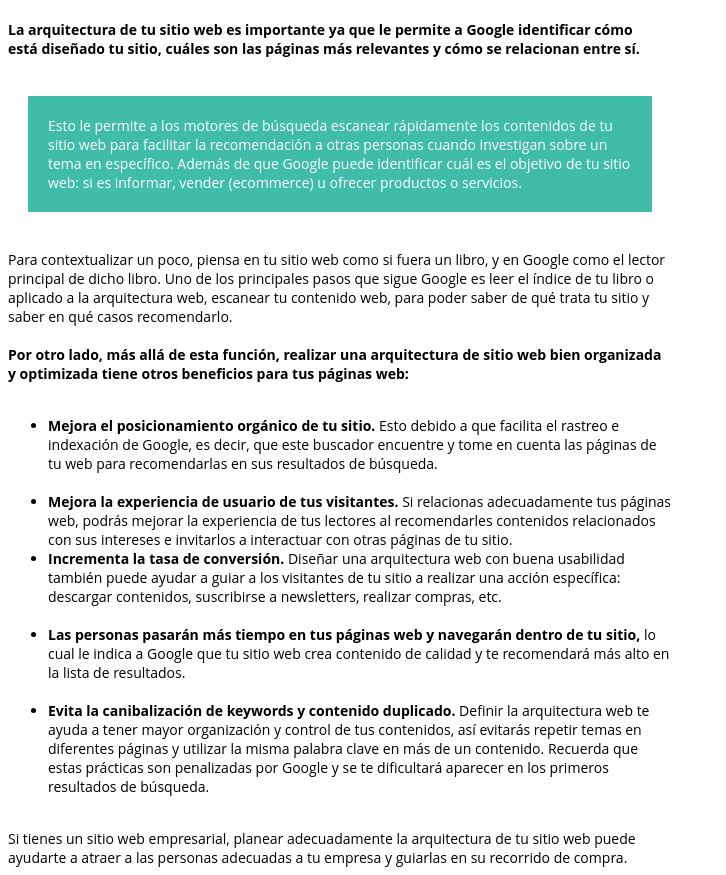
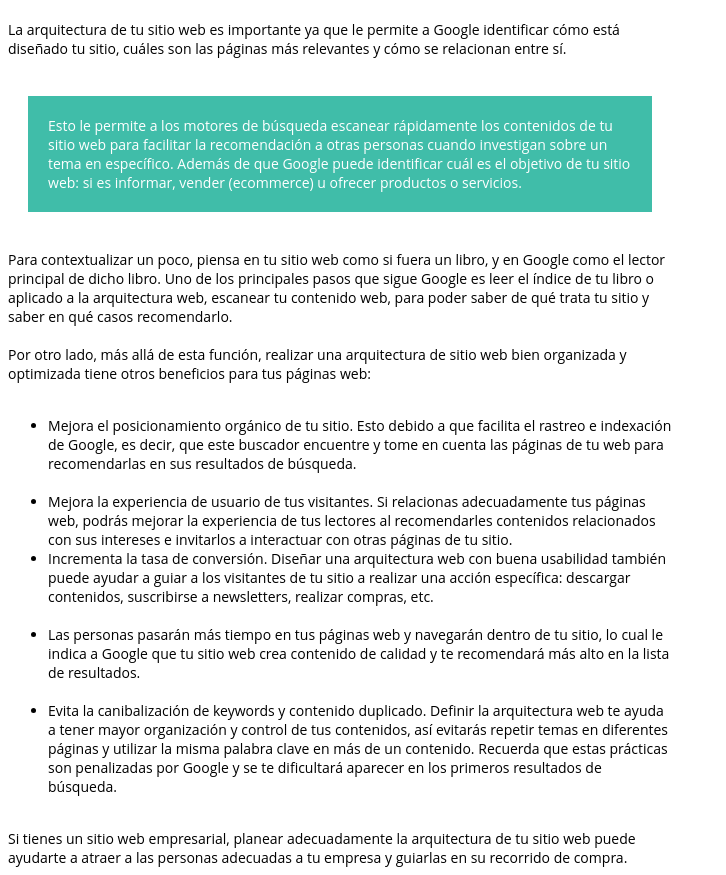
Before and after one commit to enrimc03/conocimientosprevios, a plain HTML site: page index.html in a window 1280 px wide. Shown: the part 62-937 px from the top of the page, without its empty margins (0-726 px from the left). Drawn offline with Linux system fonts and the light colour scheme.

Commit message:
Update index.html

```diff
--- a/index.html
+++ b/index.html
@@ -16,9 +16,9 @@
           </div>
 
           <div id="main">
-              <strong>La arquitectura de tu sitio web es importante ya que le permite a Google
+              <span class= "negrita">La arquitectura de tu sitio web es importante ya que le permite a Google
                identificar cómo está diseñado tu sitio, cuáles son las páginas más
-               relevantes y cómo se relacionan entre sí.</strong>
+               relevantes y cómo se relacionan entre sí.</span>
           </div>
    </header>
 </section>
@@ -52,9 +52,9 @@
 
 
 <div>
-     <strong> Por otro lado, más allá de esta función, realizar una arquitectura de
+     <span class= "negrita"> Por otro lado, más allá de esta función, realizar una arquitectura de
       sitio web bien organizada y optimizada tiene otros beneficios para tus
-      páginas web:</strong>
+      páginas web:</span>
 </div>
 
 <br>
@@ -62,30 +62,30 @@
 
          <div id="lista">
               <ul>
-                   <li><strong>Mejora el posicionamiento orgánico de tu sitio.</strong> Esto debido a que facilita
+                   <li><span class= "negrita">Mejora el posicionamiento orgánico de tu sitio.</span> Esto debido a que facilita
                    el rastreo e indexación de Google, es decir, que este buscador encuentre y
                    tome en cuenta las páginas de tu web para recomendarlas en sus resultados
                    de búsqueda.</li>
 <br>
 
-                   <li><strong>Mejora la experiencia de usuario de tus visitantes.</strong> Si relacionas
+                   <li><span class= "negrita">Mejora la experiencia de usuario de tus visitantes.</span> Si relacionas
                    adecuadamente tus páginas web, podrás mejorar la experiencia de tus
                    lectores al recomendarles contenidos relacionados con sus intereses e
                    invitarlos a interactuar con otras páginas de tu sitio.
 <br>
 
-                   <li><strong>Incrementa la tasa de conversión.</strong> Diseñar una arquitectura web con buena
+                   <li><span class= "negrita">Incrementa la tasa de conversión.</span> Diseñar una arquitectura web con buena
                    usabilidad también puede ayudar a guiar a los visitantes de tu sitio a
                    realizar una acción específica: descargar contenidos, suscribirse a
                    newsletters, realizar compras, etc.</li>
 <br>
 
-                   <li><strong>Las personas pasarán más tiempo en tus páginas web y navegarán dentro de
-                   tu sitio,</strong> lo cual le indica a Google que tu sitio web crea contenido de
+                   <li><span class="negrita">Las personas pasarán más tiempo en tus páginas web y navegarán dentro de
+                   tu sitio,</span> lo cual le indica a Google que tu sitio web crea contenido de
                    calidad y te recomendará más alto en la lista de resultados.</li>
 <br>
 
-                   <li><strong>Evita la canibalización de keywords y contenido duplicado.</strong> Definir la
+                   <li><span class= "negrita">Evita la canibalización de keywords y contenido duplicado.</span> Definir la
                    arquitectura web te ayuda a tener mayor organización y control de tus
                    contenidos, así evitarás repetir temas en diferentes páginas y utilizar la
                    misma palabra clave en más de un contenido. Recuerda que estas prácticas
```
